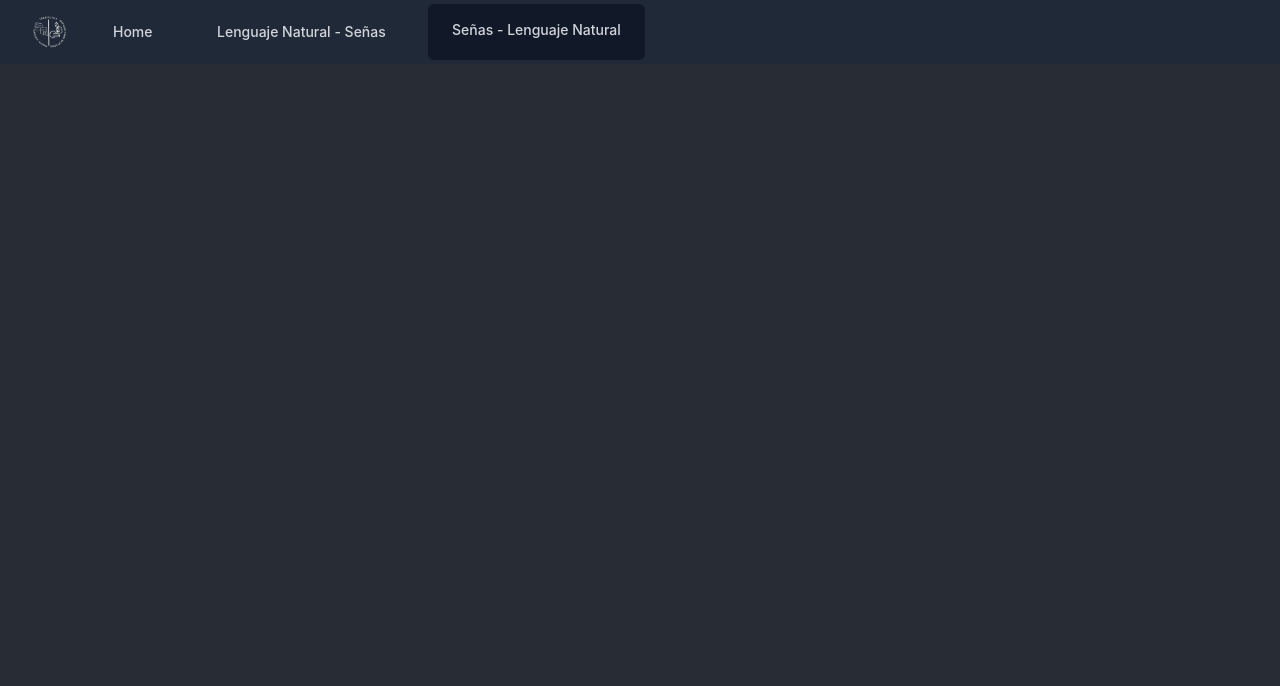
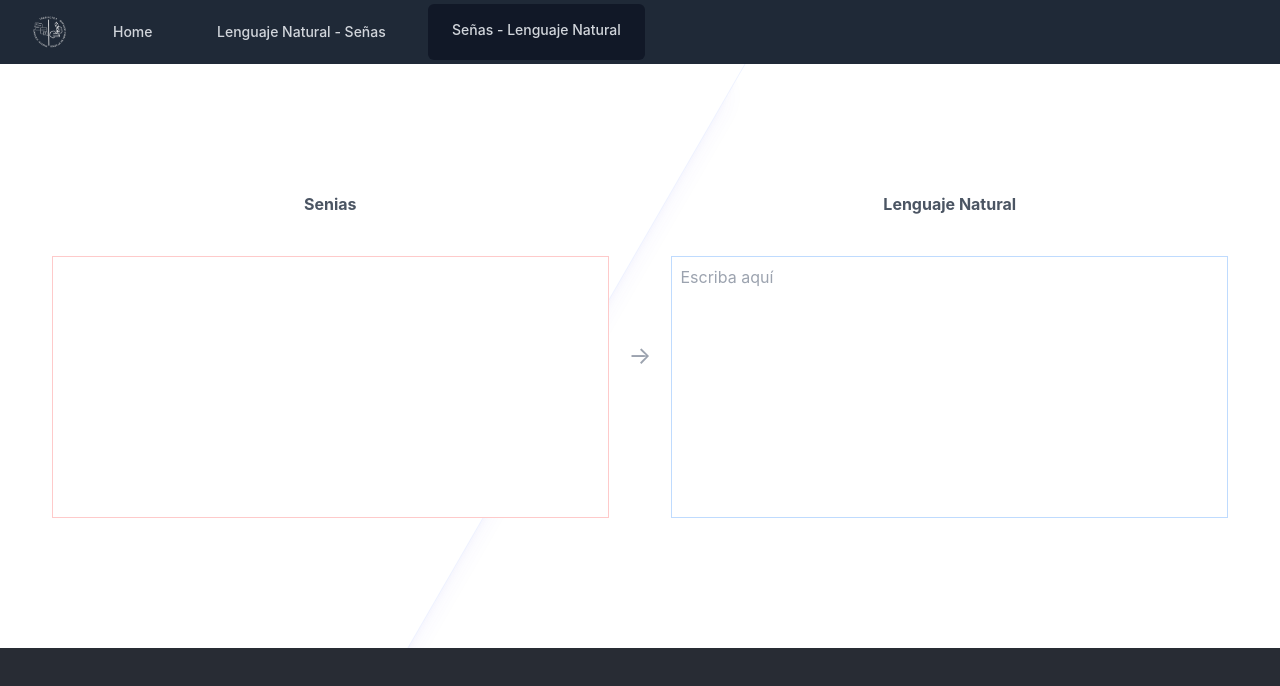
Before and after one commit to 2Angel000/senias, a React (Create React App) app: page /SN in a window 1280 px wide. Shown: the top 686 px of the page. Built offline with nearby package versions, Linux system fonts and the light colour scheme.

Commit message:
avance_LNS

```diff
--- a/src/App.css
+++ b/src/App.css
@@ -46,3 +46,10 @@ a {
 .espaciado{
   margin-left: 10px;
 }
+
+
+textarea{
+  resize: none;
+  width: 100%;
+  height: 80%;
+}
--- a/src/paginas/NS.jsx
+++ b/src/paginas/NS.jsx
@@ -1,10 +1,59 @@
-import React from 'react'
-import Nav from '../Nav'
+import React from "react";
+import Nav from "../Nav";
+import { useState } from "react";
+
 
 export default function NS() {
+
+  const [txtValor, setTxtValor] = useState("");
+
+  const handleTextareaChange = (event) =>{
+    const value = event.target.value;
+    setTxtValor(value);
+
+    for(let i=0; i<value.lenght; i++){
+      const caracter = value[i];
+      //realizado la comparación
+      if(caracter >= "a" && caracter <= "z"){
+        console.log(`${caracter} es una minuscula?`);
+      }
+    }
+  };
+
   return (
     <>
       <Nav />
+      <section className="relative isolate overflow-hidden bg-white px-5 py-24 sm:py-32 lg:px-8">
+        <div className="absolute inset-y-0 right-1/2 -z-10 mr-16 w-[200%] origin-bottom-left skew-x-[-30deg] bg-white shadow-xl shadow-indigo-600/10 ring-1 ring-indigo-50 sm:mr-28 lg:mr-0 xl:mr-16 xl:origin-center"></div>
+        <div className="mx-auto max-w-8xl lg:max-w-8xl flex flex-col sm:flex-row">
+          <section className=" flex-grow mr-5 ml-5">
+            <h3 className="font-bold text-gray-600 mb-10">Lenguaje Natural</h3>
+            <textarea
+              className="border border-red-200 p-2"
+              name=""
+              id=""
+              cols="30"
+              rows="10"
+            ></textarea>
+          </section>
+          <section className="mt-2 mb-2 py-12 flex items-center">
+            <span className="text-gray-400 text-2xl m-auto">→</span>
+          </section>
+          <section className="flex-grow ml-5 mr-5">
+            <h3 className="font-bold text-gray-600 mb-10">Señas</h3>
+            <textarea
+              className="border border-blue-200 p-2"
+              name=""
+              id=""
+              value={txtValor}
+              onChange={handleTextareaChange}
+              placeholder="Escriba aquí"
+              cols="30"
+              rows="10"
+            ></textarea>
+          </section>
+        </div>
+      </section>
     </>
-  )
+  );
 }
--- a/src/paginas/SN.jsx
+++ b/src/paginas/SN.jsx
@@ -1,10 +1,57 @@
-import React from 'react'
-import Nav from '../Nav'
+import React from "react";
+import Nav from "../Nav";
+import { useState } from "react";
 
 export default function SN() {
+  const [txtValor, setTxtValor] = useState("");
+
+  const handleTextareaChange = (event) => {
+    const value = event.target.value;
+    setTxtValor(value);
+
+    for (let i = 0; i < value.lenght; i++) {
+      const caracter = value[i];
+      //realizado la comparación
+      if (caracter >= "a" && caracter <= "z") {
+        console.log(`${caracter} es una minuscula?`);
+      }
+    }
+  };
+
   return (
     <>
-       <Nav />
+      <Nav />{" "}
+      <section className="relative isolate overflow-hidden bg-white px-5 py-24 sm:py-32 lg:px-8">
+        <div className="absolute inset-y-0 right-1/2 -z-10 mr-16 w-[200%] origin-bottom-left skew-x-[-30deg] bg-white shadow-xl shadow-indigo-600/10 ring-1 ring-indigo-50 sm:mr-28 lg:mr-0 xl:mr-16 xl:origin-center"></div>
+        <div className="mx-auto max-w-8xl lg:max-w-8xl flex flex-col sm:flex-row">
+          <section className=" flex-grow mr-5 ml-5">
+            <h3 className="font-bold text-gray-600 mb-10">Senias</h3>
+            <textarea
+              className="border border-red-200 p-2"
+              name=""
+              id=""
+              cols="30"
+              rows="10"
+            ></textarea>
+          </section>
+          <section className="mt-2 mb-2 py-12 flex items-center">
+            <span className="text-gray-400 text-2xl m-auto">→</span>
+          </section>
+          <section className="flex-grow ml-5 mr-5">
+            <h3 className="font-bold text-gray-600 mb-10">Lenguaje Natural</h3>
+            <textarea
+              className="border border-blue-200 p-2"
+              name=""
+              id=""
+              value={txtValor}
+              onChange={handleTextareaChange}
+              placeholder="Escriba aquí"
+              cols="30"
+              rows="10"
+            ></textarea>
+          </section>
+        </div>
+      </section>
     </>
-  )
+  );
 }
```
